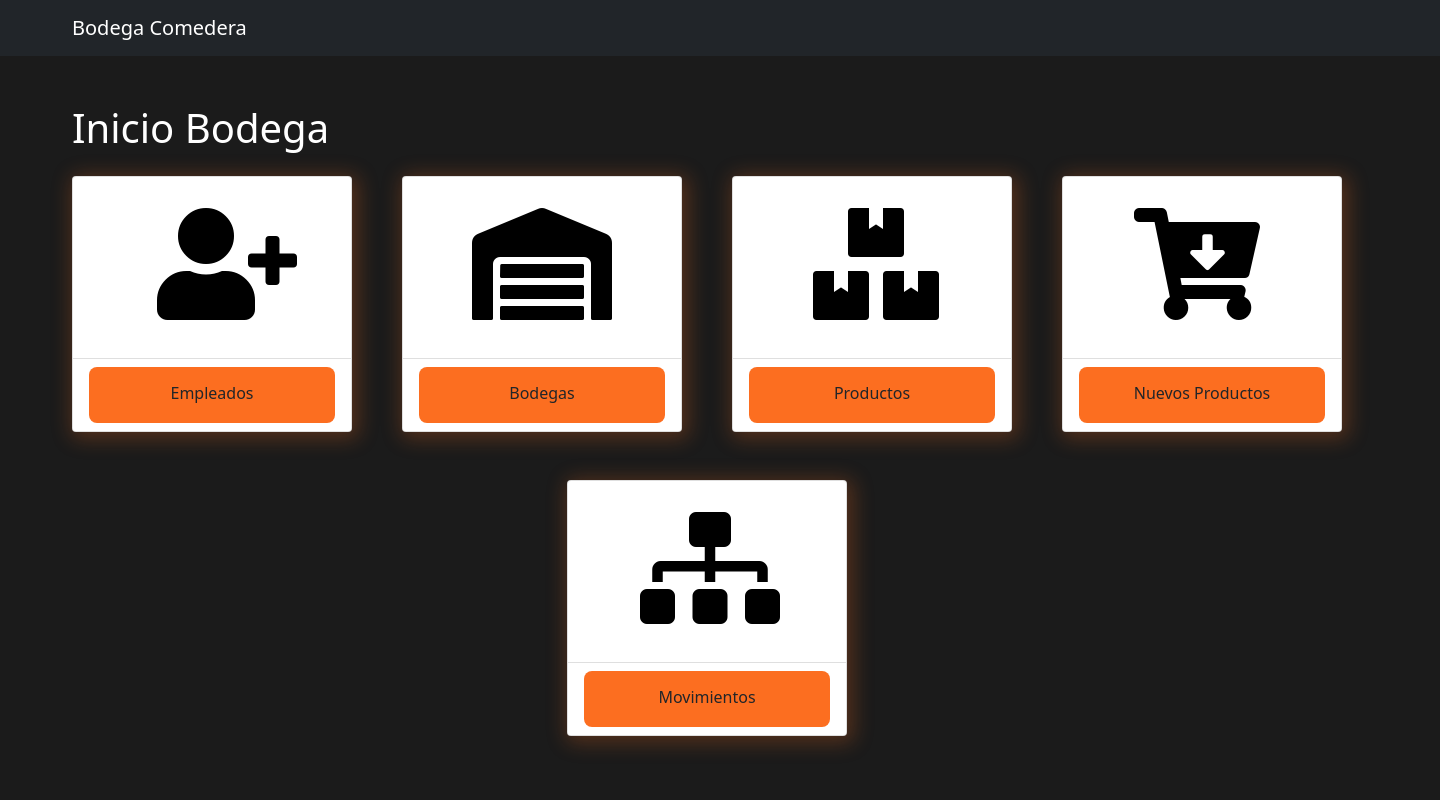
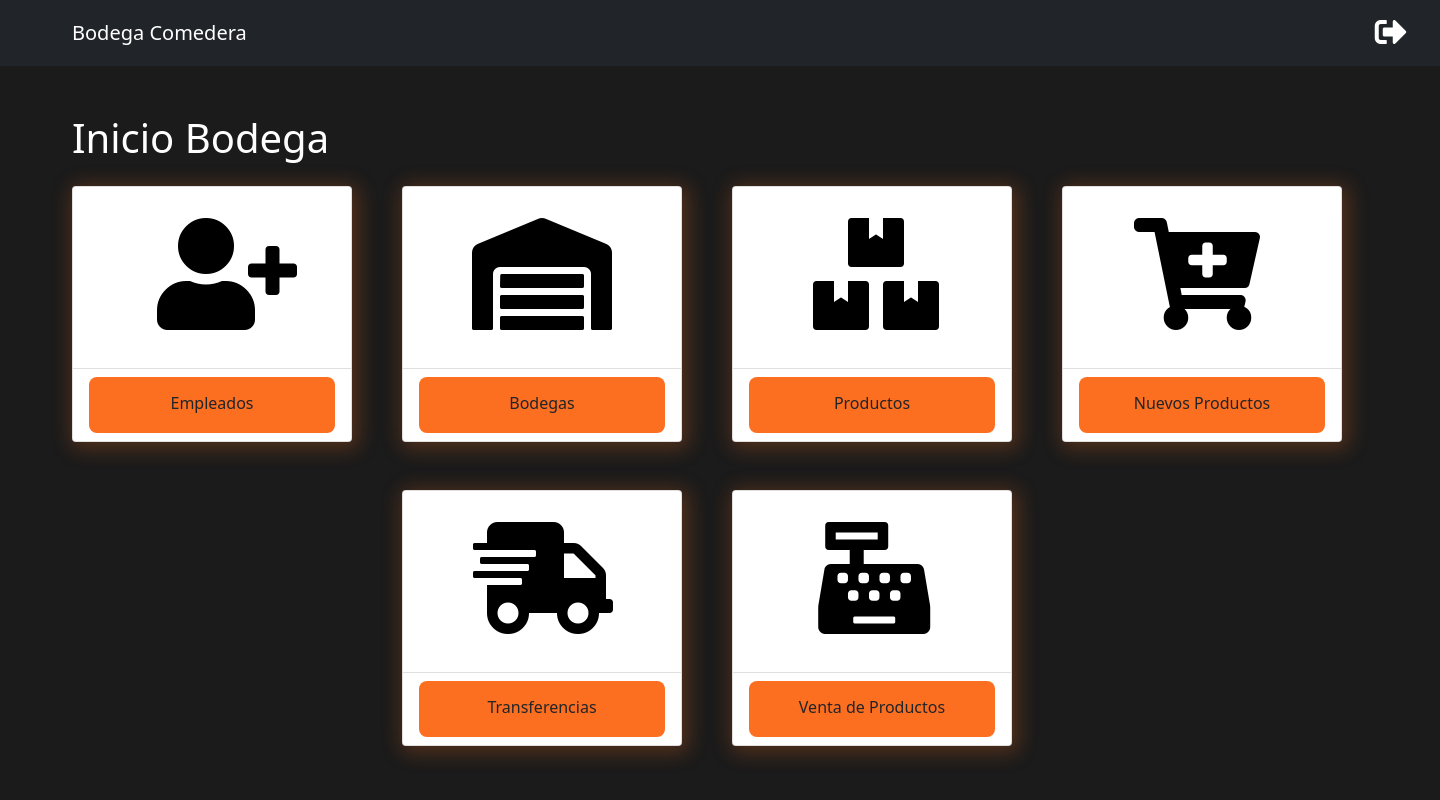
Before and after one commit to bertrandacia19/Inventario_Bodega, a Django app: page / in a window 1440 px wide. Run offline with Django 3.2, Linux system fonts and the light colour scheme; some libraries are stand-ins or nearby versions.

Commit message:
Update de Index y Base

```diff
--- a/app_inventarioBodega/templates/bodega/index.html
+++ b/app_inventarioBodega/templates/bodega/index.html
@@ -62,7 +62,7 @@
             <div class="card mb-4"
                 style="width: 17.5rem; box-shadow: 3px 3px 20px 4px rgba(252,110,32,0.25);margin-right: 3px;height: 16rem;">
                 <div class="card-body"  style="color: black;">
-                    <i class="fas fa-cart-arrow-down fa-7x " style="margin-left: 55px; margin-top: 15px;"></i>
+                    <i class="fas fa-cart-plus fa-7x " style="margin-left: 55px; margin-top: 15px;"></i>
 
 
                 </div>
@@ -77,18 +77,35 @@
 
     </div>
     <div class="row mt-4">
-        <div class="col-3" style="margin-left: 37.5%;">
+        <div class="col-3" style="margin-left: 25%;">
             <div class="card mb-4"
                 style="width: 17.5rem; box-shadow: 3px 3px 20px 4px rgba(252,110,32,0.25);margin-right: 3px;height: 16rem;">
                 <div class="card-body"  style="color: black;">
-                    <i class="fas fa-sitemap fa-7x " style="margin-left: 56px; margin-top: 15px;"></i>
+                    <i class="fas fa-shipping-fast fa-7x " style="margin-left: 54px; margin-top: 15px;"></i>
 
 
                 </div>
                 <ul class="list-group list-group-flush">
 
                     <li class="list-group-item"><a href="#" class="btn"
-                            style="width: 100%;height: 3.5rem;border-radius: 8px;background-color: #FC6E20; padding: 13px;">Movimientos</a>
+                            style="width: 100%;height: 3.5rem;border-radius: 8px;background-color: #FC6E20; padding: 13px;">Transferencias</a>
+                    </li>
+                </ul>
+            </div>
+        </div>
+
+        <div class="col-3">
+            <div class="card mb-4"
+                style="width: 17.5rem; box-shadow: 3px 3px 20px 4px rgba(252,110,32,0.25);margin-right: 3px;height: 16rem;">
+                <div class="card-body"  style="color: black;">
+                    <i class="fas  fa-cash-register fa-7x " style="margin-left: 69px; margin-top: 15px;"></i>
+
+
+                </div>
+                <ul class="list-group list-group-flush">
+
+                    <li class="list-group-item"><a href="#" class="btn"
+                            style="width: 100%;height: 3.5rem;border-radius: 8px;background-color: #FC6E20; padding: 13px;">Venta de Productos</a>
                     </li>
                 </ul>
             </div>
--- a/global_templates/base.html
+++ b/global_templates/base.html
@@ -18,7 +18,7 @@
               </button>
               <div class="collapse navbar-collapse" id="navbarNavAltMarkup">
                 <div class="navbar-nav">
-
+                  <a href="#" class="nav-link text-white" style="margin-left: 2300%;"><i class="fas fa-sign-out-alt fa-2x"></i></a>
                 </div>
               </div>
             </div>
```
